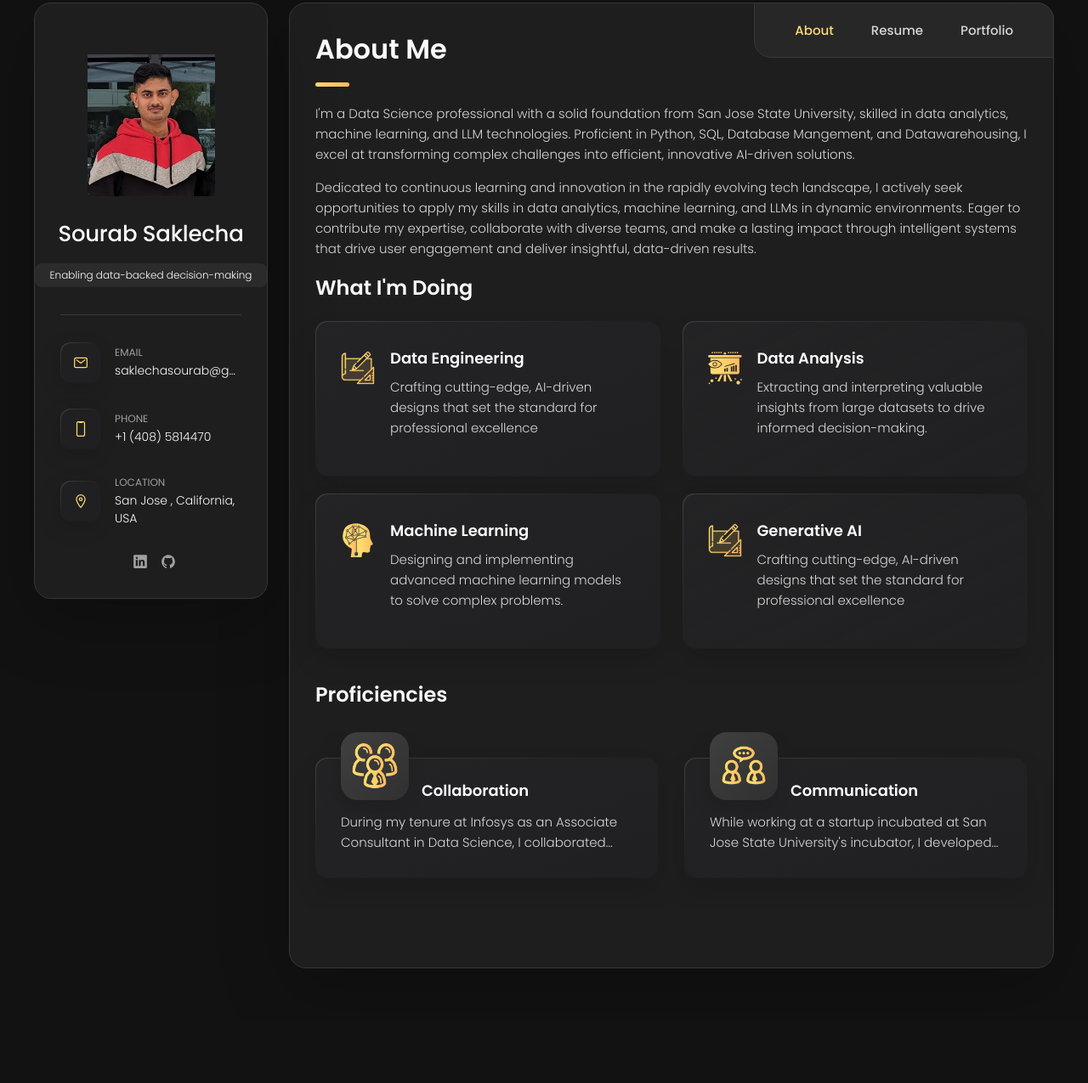
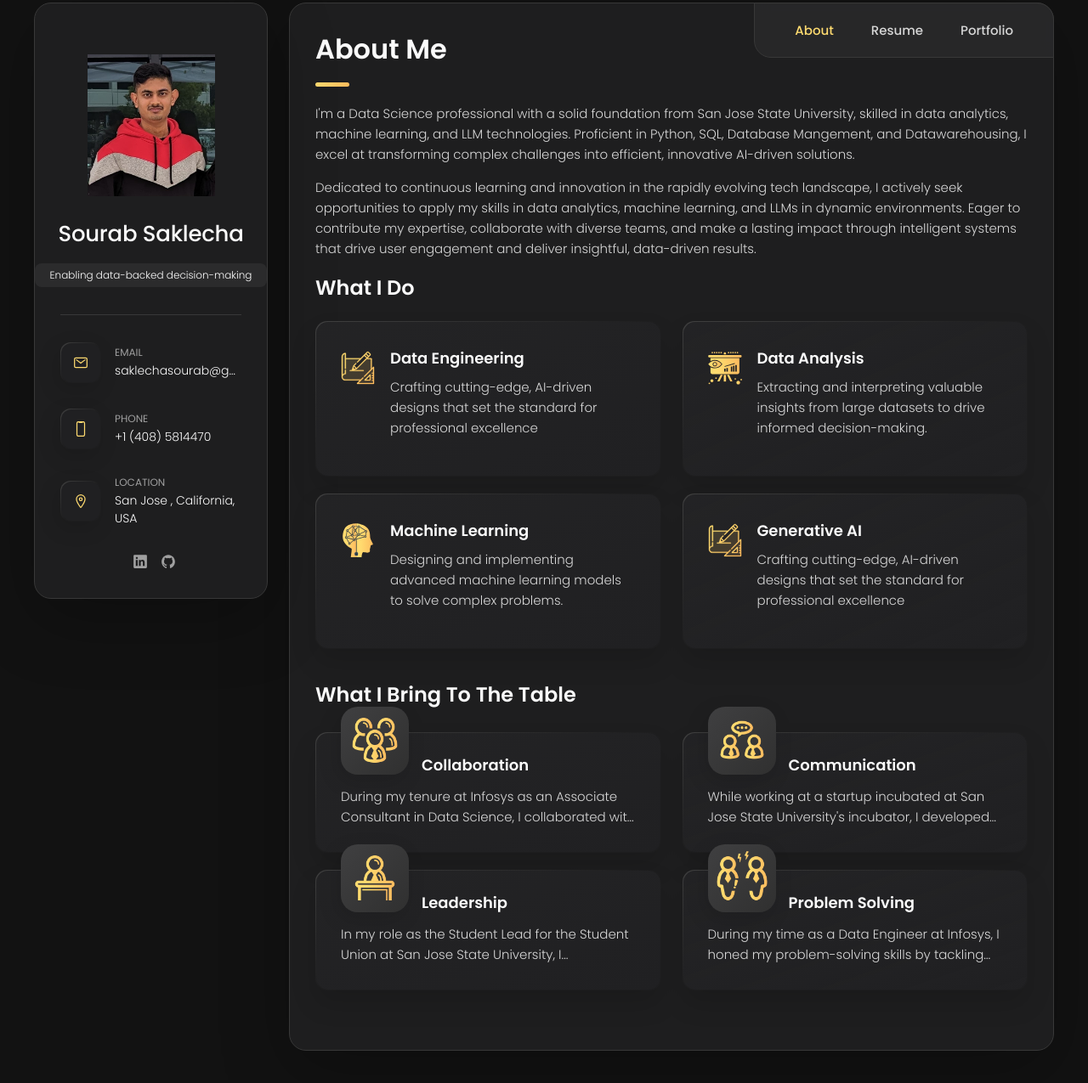
Before and after one commit to SSaklecha/SSaklecha.github.io, a plain HTML site: page index.html in a window 1280 px wide. Shown: the part 57-1332 px from the top of the page at 85% size. Before the commit the page ends 1257 px from the top, so only its background shows below. Drawn offline with nearby package versions, Linux system fonts and the light colour scheme.

Commit message:
Update index.html

```diff
--- a/index.html
+++ b/index.html
@@ -197,7 +197,7 @@
 
         <section class="service">
 
-          <h3 class="h3 service-title">What i'm doing</h3>
+          <h3 class="h3 service-title">What I Do</h3>
 
           <ul class="service-list">
 
@@ -280,9 +280,9 @@
 
         <section class="testimonials">
 
-          <h3 class="h3 testimonials-title">Proficiencies</h3>
+          <h3 class="h3 testimonials-title">What I bring to the Table</h3>
 
-          <ul class="testimonials-list has-scrollbar">
+          <ul class="service-list">
 
             <li class="testimonials-item">
               <div class="content-card" data-testimonials-item>
```
